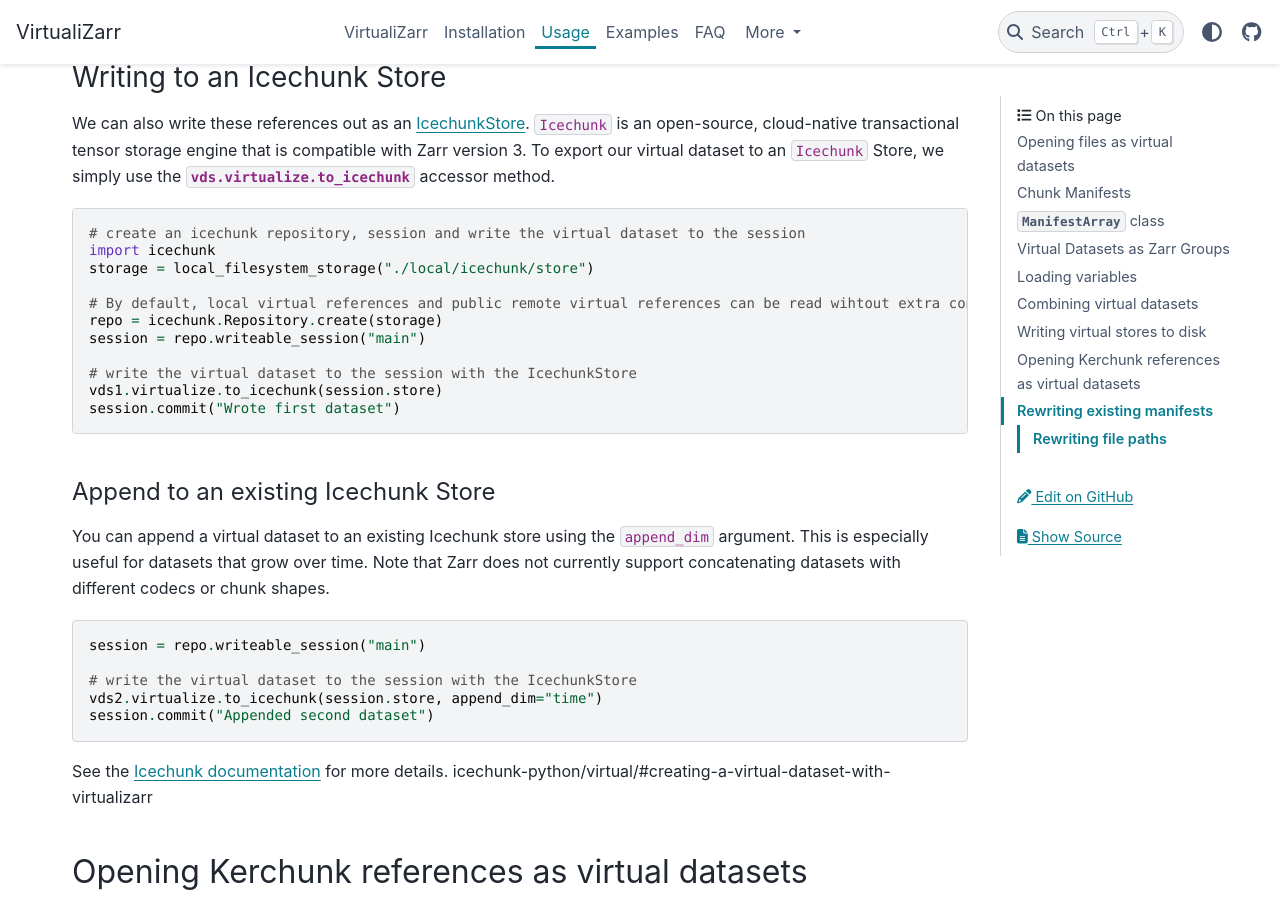
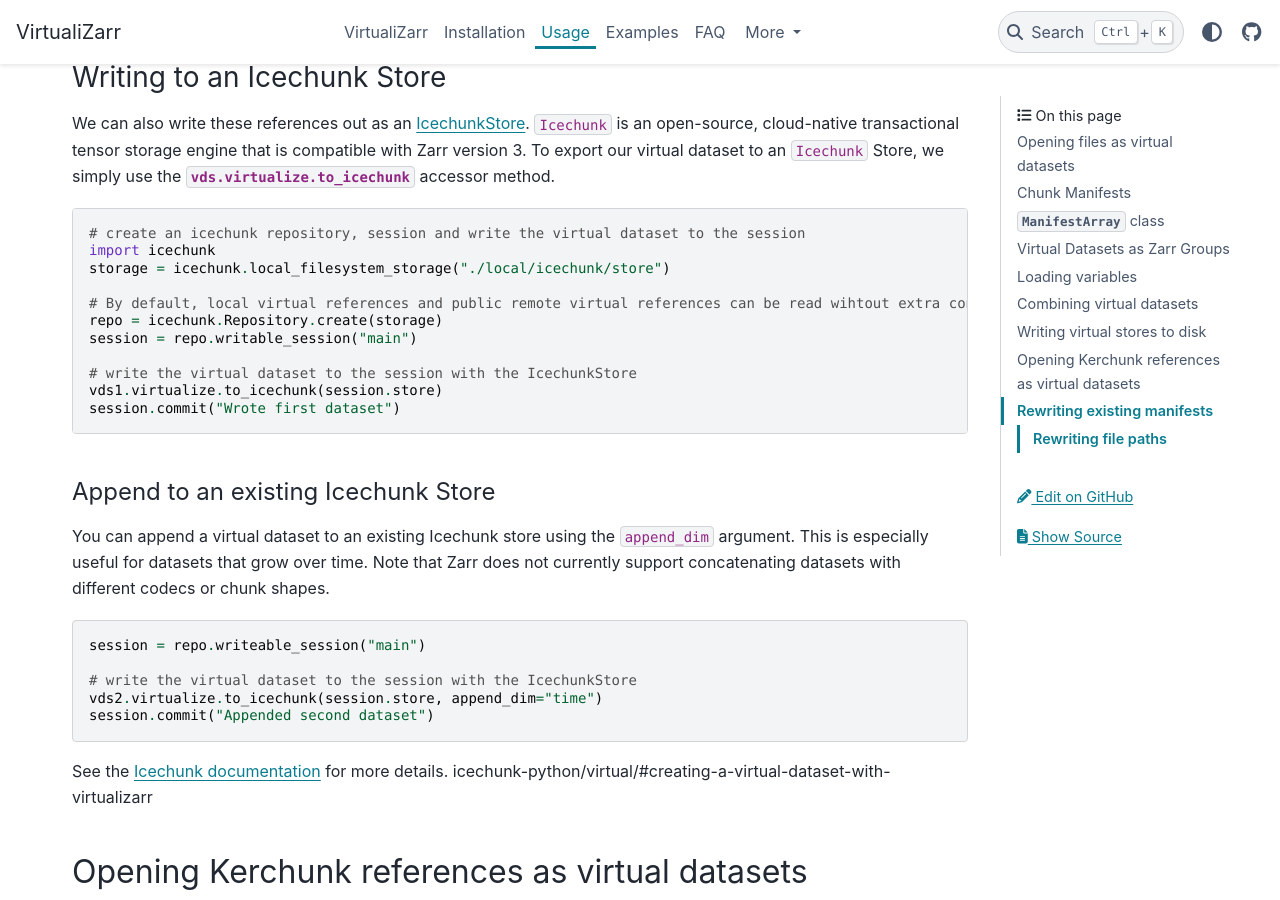
Before and after one commit to zarr-developers/VirtualiZarr, a Sphinx documentation site: the page built from docs/usage.md, in a window 1280 px wide and 900 px high, scrolled down 11793 px. Built offline with Sphinx 7.4.7 and the PyData theme 0.15.4, drawn with Linux system fonts in a browser that asks for light colours.

Commit message:
typo in usage docs (#483)

````diff
--- a/docs/usage.md
+++ b/docs/usage.md
@@ -476,11 +476,11 @@
 ```python
 # create an icechunk repository, session and write the virtual dataset to the session
 import icechunk
-storage = local_filesystem_storage("./local/icechunk/store")
+storage = icechunk.local_filesystem_storage("./local/icechunk/store")
 
 # By default, local virtual references and public remote virtual references can be read wihtout extra configuration.
 repo = icechunk.Repository.create(storage)
-session = repo.writeable_session("main")
+session = repo.writable_session("main")
 
 # write the virtual dataset to the session with the IcechunkStore
 vds1.virtualize.to_icechunk(session.store)
````
